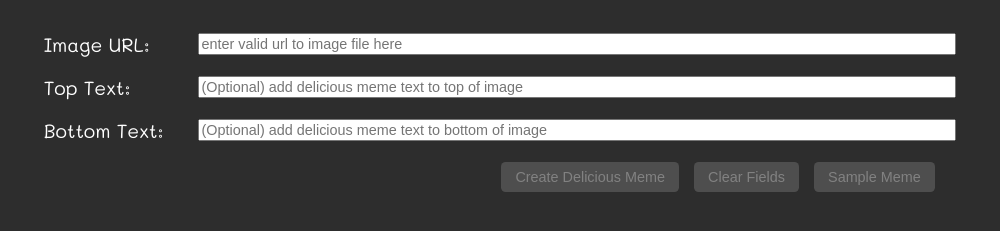
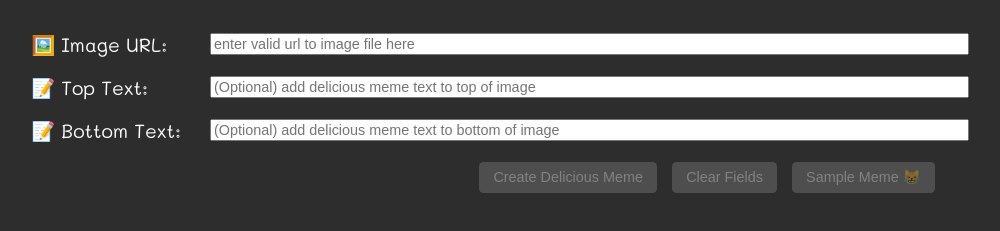
Before and after one commit to wongco/meme_generator, a plain HTML site: page index.html in a window 1280 px wide. Shown: the part 79-310 px from the top of the page, without its empty margins (140-1140 px from the left). Drawn offline with Linux system fonts and the light colour scheme.

Commit message:
add icons and emoji unicode text

```diff
--- a/index.html
+++ b/index.html
@@ -4,6 +4,7 @@
   <meta charset="UTF-8">
   <title>Meme Generator</title>
   <link rel="stylesheet" href="style.css">
+  <link rel="icon" href="star.png">
   <script src="main.js"></script>
   <link href="//fonts.googleapis.com/css?family=Mali" rel="stylesheet">
 </head>
@@ -12,24 +13,24 @@
   <section class="input">
     <!-- <form> -->
     <div class="textinput">
-      <label for="imageurl">Image URL:</label>
+      <label for="imageurl">🖼️ Image URL:</label>
       <input type="text" name="imageurl" id="imageurl" placeholder="enter valid url to image file here">
     </div>
 
     <div class="textinput">
-      <label for="toptext">Top Text:</label>
+      <label for="toptext">📝 Top Text:</label>
       <input type="text" name="toptext" id="toptext" placeholder="(Optional) add delicious meme text to top of image">
     </div>
 
     <div class="textinput">
-      <label for="bottomtext">Bottom Text:</label>
+      <label for="bottomtext">📝 Bottom Text:</label>
       <input type="text" name="bottomtext" id="bottomtext" placeholder="(Optional) add delicious meme text to bottom of image">
     </div>
 
     <div class="submit">
       <button type="submit" value="Create Delicious Meme">Create Delicious Meme</button>
       <button type="submit" value="Clear Fields">Clear Fields</button>
-      <button type="submit" value="Sample Meme">Sample Meme</button>
+      <button type="submit" value="Sample Meme">Sample Meme 😹</button>
     <!-- </form> -->
   </section>
   <section class="memes">
--- a/style.css
+++ b/style.css
@@ -33,7 +33,7 @@ body {
 }
 
 .textinput label {
-  width: 10%;
+  width: 12%;
   justify-content: flex-start;
   text-align: left;
 }
```
Also changed, not shown: star.png (added).
